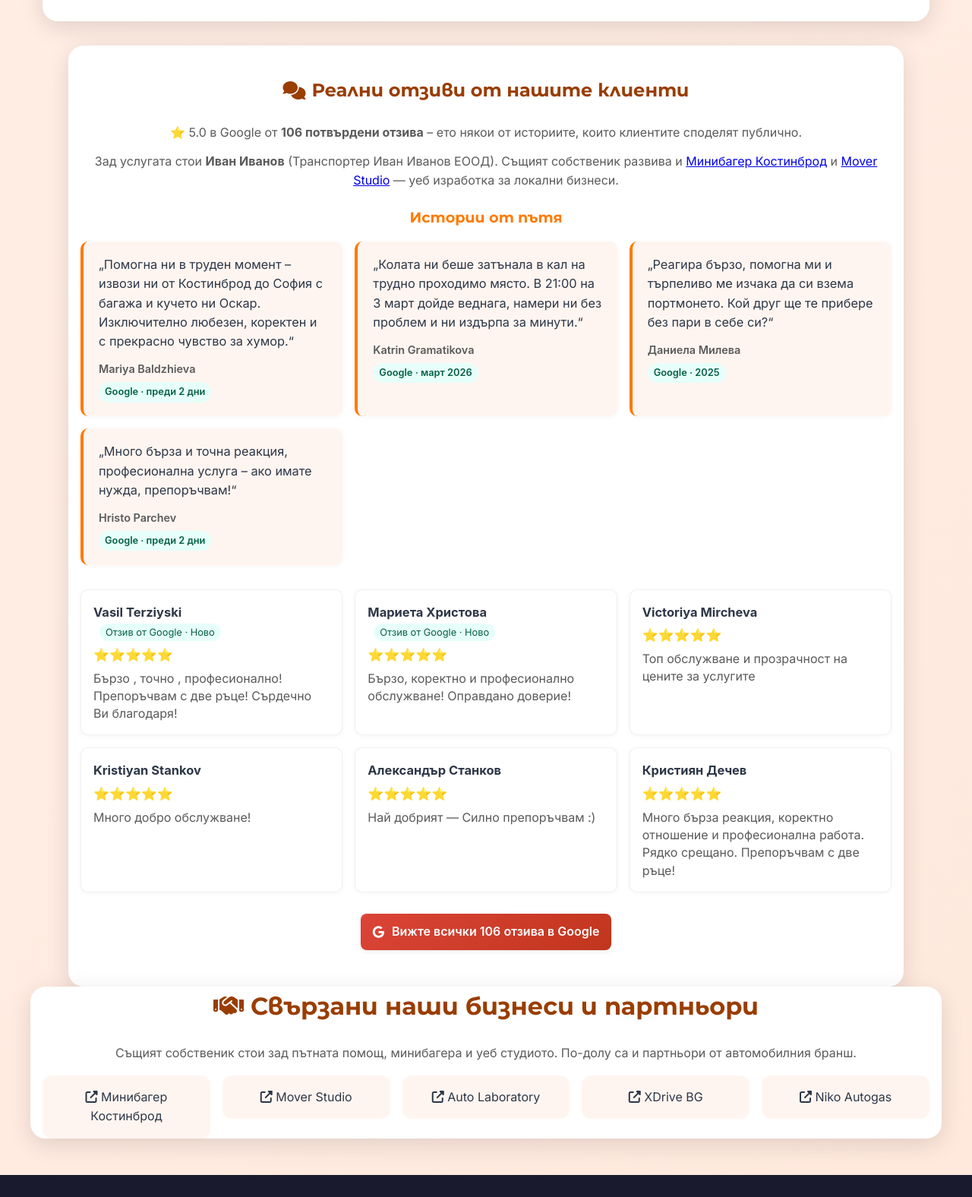
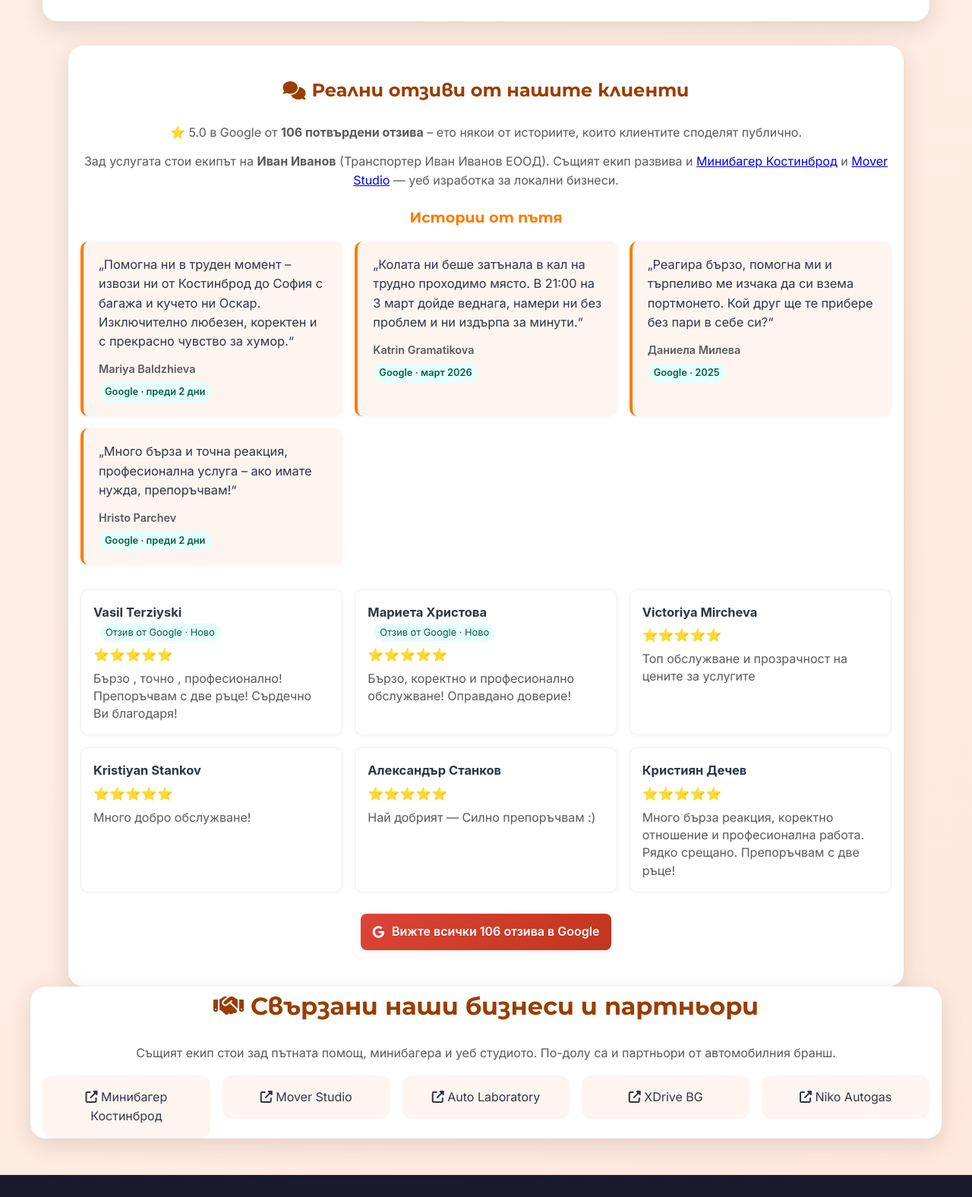
Before and after one commit to vuichovanio1/ppk, a plain HTML site: page index.html in a window 1280 px wide. Shown: the part 4762-6338 px from the top of the page at 76% size. Drawn offline with Linux system fonts and the light colour scheme; a web font is replaced by a local one.

Commit message:
Soft ownership tone: same team instead of same owner
Co-authored-by: Cursor <cursoragent@cursor.com>

```diff
--- a/index.html
+++ b/index.html
@@ -1257,7 +1257,7 @@ nav a {
           "@type": "HomeAndConstructionBusiness",
           "name": "Минибагер Костинброд",
           "url": "https://minibagerkb.eu/",
-          "description": "Услуги с минибагер Rippa R15 Eco — същият собственик"
+          "description": "Услуги с минибагер Rippa R15 Eco — същият екип"
         }
       ],
       "owns": { "@id": "https://patna-pomosht-kostinbrod.bg/blog/#blog" }
@@ -1766,7 +1766,7 @@ nav a {
   <div class="reviews-top">
     <h2 id="reviews-title"><i class="fas fa-comments" aria-hidden="true"></i> Реални отзиви от нашите клиенти</h2>
     <p class="reviews-intro">⭐ 5.0 в Google от <strong>106 потвърдени отзива</strong> – ето някои от историите, които клиентите споделят публично.</p>
-    <p class="reviews-intro" style="margin-top:0.75rem">Зад услугата стои <strong>Иван Иванов</strong> (Транспортер Иван Иванов ЕООД). Същият собственик развива и
+    <p class="reviews-intro" style="margin-top:0.75rem">Зад услугата стои екипът на <strong>Иван Иванов</strong> (Транспортер Иван Иванов ЕООД). Същият екип развива и
       <a href="https://minibagerkb.eu/" target="_blank" rel="noopener noreferrer">Минибагер Костинброд</a>
       и
       <a href="https://moverstudio.online/" target="_blank" rel="noopener noreferrer">Mover Studio</a>
@@ -1899,7 +1899,7 @@ nav a {
 </div>
 <section aria-labelledby="partners-title" class="container">
 <h2 id="partners-title"><i class="fas fa-handshake" aria-hidden="true"></i> Свързани наши бизнеси и партньори</h2>
-<p class="partners-text">Същият собственик стои зад пътната помощ, минибагера и уеб студиото. По-долу са и партньори от автомобилния бранш.</p>
+<p class="partners-text">Същият екип стои зад пътната помощ, минибагера и уеб студиото. По-долу са и партньори от автомобилния бранш.</p>
 <ul class="partners-grid">
 <li>
 <a href="https://minibagerkb.eu/" target="_blank" rel="noopener noreferrer" class="partner-link">
```
Also changed, not shown: llms.txt.
